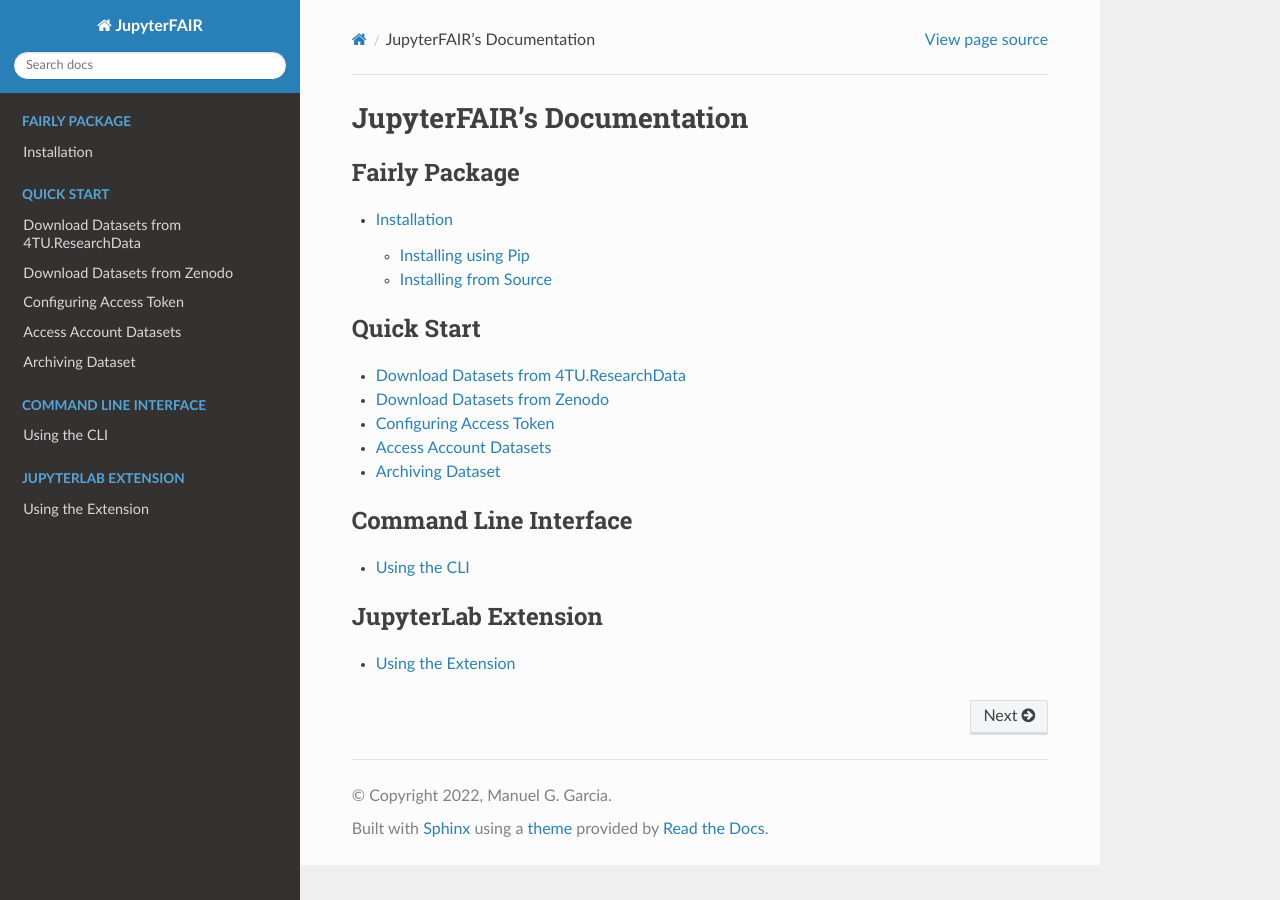
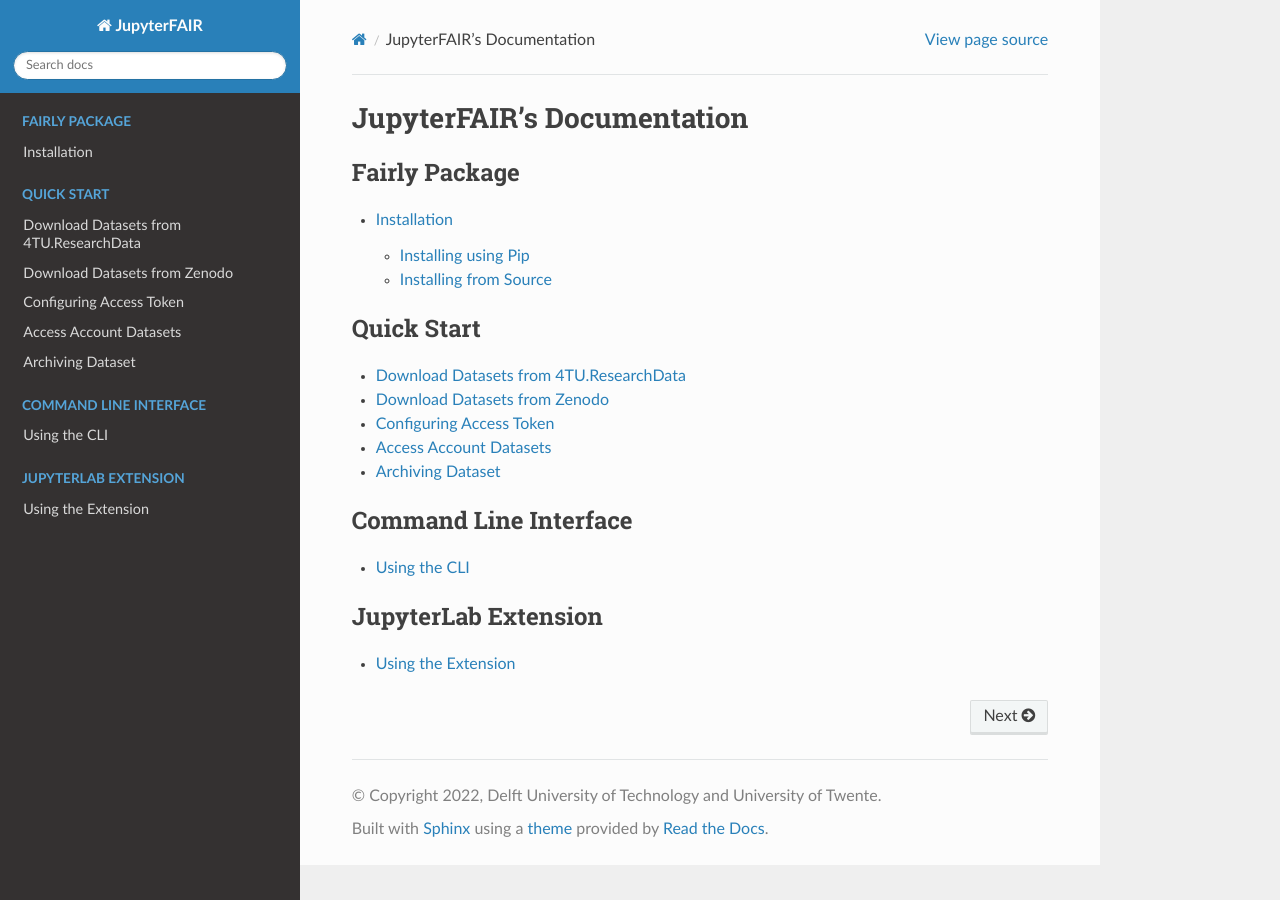
Before and after one commit to ITC-CRIB/jupyter-fairly, a Sphinx documentation site: the page built from docs/index.rst, in a window 1280 px wide. Built offline with Sphinx 7.4.7 and the Read the Docs theme 2.0.0, drawn with Linux system fonts in a browser that asks for light colours.

Commit message:
change version and copyright

```diff
--- a/docs/conf.py
+++ b/docs/conf.py
@@ -7,9 +7,9 @@
 # https://www.sphinx-doc.org/en/master/usage/configuration.html#project-information
 
 project = 'JupyterFAIR'
-copyright = '2022, Manuel G. Garcia'
-author = 'Manuel G. Garcia'
-release = '1.0.0a'
+copyright = '2022, Delft University of Technology and University of Twente'
+author = 'Manuel G. Garcia Alvarez'
+release = '0.1.0a'
 
 # -- General configuration ---------------------------------------------------
 # https://www.sphinx-doc.org/en/master/usage/configuration.html#general-configuration
```
